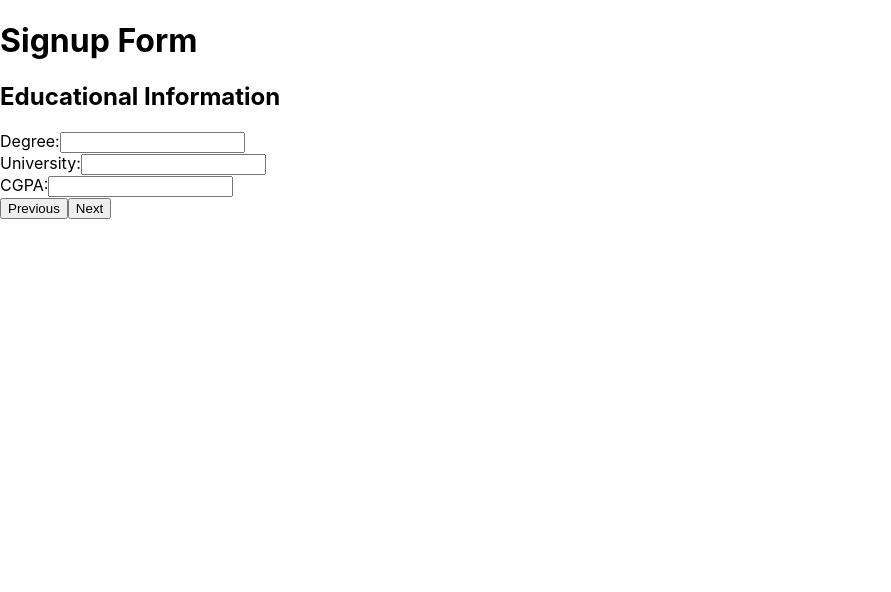
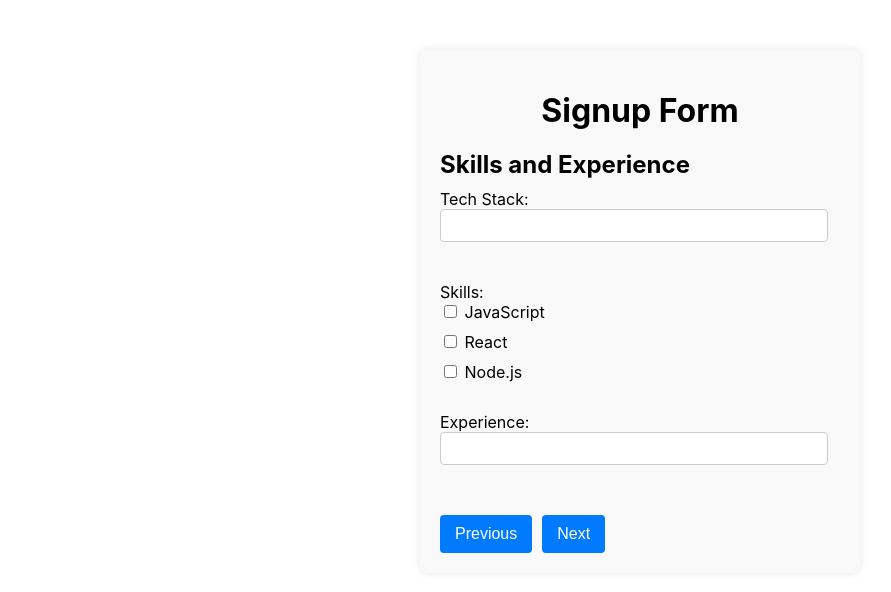
Before and after one commit to Yashgabani845/hiring-portal, a React (Create React App) app in the folder hiring-portal/: page /signup in a window 1280 px wide. Both pictures are taken after a click on the button "Next". Shown: the top 592 px of the page, without its empty margins (0-891 px from the left). Built offline with nearby package versions, Linux system fonts and the light colour scheme.

Commit message:
signup styles added

```diff
--- /dev/null
+++ b/hiring-portal/src/CSS/signup.css
@@ -0,0 +1,68 @@
+.signupform {
+    width: 400px;
+    margin: 0 auto;
+    margin-top: 50px;
+    padding: 20px;
+    border-radius: 8px;
+    box-shadow: 0 0 10px rgba(0, 0, 0, 0.1);
+    background-color: #f9f9f9;
+  }
+
+  .signupform h1 {
+    text-align: center;
+    margin-bottom: 20px;
+  }
+
+  .signupform h2 {
+    margin-bottom: 10px;
+  }
+
+  .signupform label {
+    display: block;
+    margin-bottom: 10px;
+  }
+
+  .signupform input[type="text"],
+  .signupform input[type="email"],
+  .signupform input[type="password"] {
+    width: calc(100% - 12px);
+    padding: 8px;
+    margin-bottom: 10px;
+    border: 1px solid #ccc;
+    border-radius: 4px;
+    box-sizing: border-box;
+  }
+
+  .signupinput {
+    width: calc(100% - 12px);
+    padding: 8px;
+    margin-bottom: 10px;
+    border: 1px solid #ccc;
+    border-radius: 4px;
+    box-sizing: border-box;
+  }
+
+  .signupform button {
+    display: inline-block;
+    padding: 10px 15px;
+    margin-top: 10px;
+    border: none;
+    border-radius: 4px;
+    background-color: #007BFF;
+    color: white;
+    cursor: pointer;
+    font-size: 16px;
+  }
+
+  .signupform button:hover {
+    background-color: #0056b3;
+  }
+
+  .signupform button:disabled {
+    background-color: #ccc;
+    cursor: not-allowed;
+  }
+
+  .signupform button + button {
+    margin-left: 10px;
+  }
--- a/hiring-portal/src/Components/Signup.jsx
+++ b/hiring-portal/src/Components/Signup.jsx
@@ -1,4 +1,5 @@
 import React, { useState } from "react";
+import "../CSS/signup.css";
 
 const Signup = () => {
   const [step, setStep] = useState(1);
@@ -6,40 +7,67 @@ const Signup = () => {
     name: "",
     email: "",
     password: "",
-    degree: "",
-    university: "",
-    cgpa: "",
-    company: "",
-    role: "",
-    duration: ""
+    resume: null, // File upload for resume
+    techStack: [],
+    skills: [],
+    experience: "",
+    address: "",
+    languages: [],
+    jobType: "",
+    expectedSalary: ""
   });
 
   const handleChange = (e) => {
-    setFormData({
-      ...formData,
-      [e.target.name]: e.target.value
-    });
+    const { name, value, type, files, checked, options } = e.target;
+
+    if (type === "file") {
+      setFormData({
+        ...formData,
+        [name]: files[0]
+      });
+    } else if (type === "checkbox") {
+      let updatedSkills = [...formData.skills];
+      if (checked) {
+        updatedSkills.push(value);
+      } else {
+        updatedSkills = updatedSkills.filter(skill => skill !== value);
+      }
+      setFormData({
+        ...formData,
+        skills: updatedSkills
+      });
+    } else if (name === "languages") {
+      const selectedLanguages = Array.from(options)
+        .filter(option => option.selected)
+        .map(option => option.value);
+      setFormData({
+        ...formData,
+        languages: selectedLanguages
+      });
+    } else {
+      setFormData({
+        ...formData,
+        [name]: value
+      });
+    }
   };
 
-  // Function to go to the next step
   const nextStep = () => {
     setStep(step + 1);
   };
 
-  // Function to go to the previous step
   const prevStep = () => {
     setStep(step - 1);
   };
 
-  // Function to handle form submission
   const handleSubmit = (e) => {
     e.preventDefault();
     console.log(formData);
-    // You can add the logic to send the form data to the server here
+    // Handle form submission logic, e.g., sending data to the server
   };
 
   return (
-    <div>
+    <div className="signupform">
       <h1>Signup Form</h1>
       <form onSubmit={handleSubmit}>
         {step === 1 && (
@@ -50,6 +78,7 @@ const Signup = () => {
               <input
                 type="text"
                 name="name"
+                className="signupinput"
                 value={formData.name}
                 onChange={handleChange}
               />
@@ -60,6 +89,7 @@ const Signup = () => {
               <input
                 type="email"
                 name="email"
+                className="signupinput"
                 value={formData.email}
                 onChange={handleChange}
               />
@@ -70,7 +100,17 @@ const Signup = () => {
               <input
                 type="password"
                 name="password"
+                className="signupinput"
                 value={formData.password}
+                onChange={handleChange}
+              />
+            </label>
+            <br />
+            <label>
+              Upload Resume:
+              <input
+                type="file"
+                name="resume"
                 onChange={handleChange}
               />
             </label>
@@ -82,33 +122,57 @@ const Signup = () => {
         )}
         {step === 2 && (
           <div>
-            <h2>Educational Information</h2>
+            <h2>Skills and Experience</h2>
             <label>
-              Degree:
+              Tech Stack:
               <input
                 type="text"
-                name="degree"
-                value={formData.degree}
+                name="techStack"
+                className="signupinput"
+                value={formData.techStack}
                 onChange={handleChange}
               />
             </label>
             <br />
             <label>
-              University:
-              <input
-                type="text"
-                name="university"
-                value={formData.university}
-                onChange={handleChange}
-              />
+              Skills:
+              <label>
+                <input
+                  type="checkbox"
+                  name="skills"
+                  value="JavaScript"
+                  checked={formData.skills.includes("JavaScript")}
+                  onChange={handleChange}
+                /> JavaScript
+              </label>
+              <label>
+                <input
+                  type="checkbox"
+                  name="skills"
+                  value="React"
+                  checked={formData.skills.includes("React")}
+                  onChange={handleChange}
+                /> React
+              </label>
+              <label>
+                <input
+                  type="checkbox"
+                  name="skills"
+                  value="Node.js"
+                  checked={formData.skills.includes("Node.js")}
+                  onChange={handleChange}
+                /> Node.js
+              </label>
+              {/* Add more skills as needed */}
             </label>
             <br />
             <label>
-              CGPA:
+              Experience:
               <input
                 type="text"
-                name="cgpa"
-                value={formData.cgpa}
+                name="experience"
+                className="signupinput"
+                value={formData.experience}
                 onChange={handleChange}
               />
             </label>
@@ -123,33 +187,54 @@ const Signup = () => {
         )}
         {step === 3 && (
           <div>
-            <h2>Experience</h2>
+            <h2>Location and Preferences</h2>
             <label>
-              Company:
-              <input
-                type="text"
-                name="company"
-                value={formData.company}
+              Address:
+              <textarea
+                name="address"
+                className="signupinput"
+                value={formData.address}
                 onChange={handleChange}
-              />
+              ></textarea>
             </label>
             <br />
             <label>
-              Role:
-              <input
-                type="text"
-                name="role"
-                value={formData.role}
+              Languages:
+              <select
+                name="languages"
+                className="signupinput"
+                multiple
+                value={formData.languages}
                 onChange={handleChange}
-              />
+              >
+                <option value="English">English</option>
+                <option value="Spanish">Spanish</option>
+                <option value="French">French</option>
+                {/* Add more languages as needed */}
+              </select>
             </label>
             <br />
             <label>
-              Duration:
+              Job Type:
+              <select
+                name="jobType"
+                className="signupinput"
+                value={formData.jobType}
+                onChange={handleChange}
+              >
+                <option value="">Select Job Type</option>
+                <option value="part-time">Part-time</option>
+                <option value="full-time">Full-time</option>
+              </select>
+            </label>
+            <br />
+            <label>
+              Expected Salary Range:
               <input
                 type="text"
-                name="duration"
-                value={formData.duration}
+                name="expectedSalary"
+                className="signupinput"
+                value={formData.expectedSalary}
                 onChange={handleChange}
               />
             </label>
```
